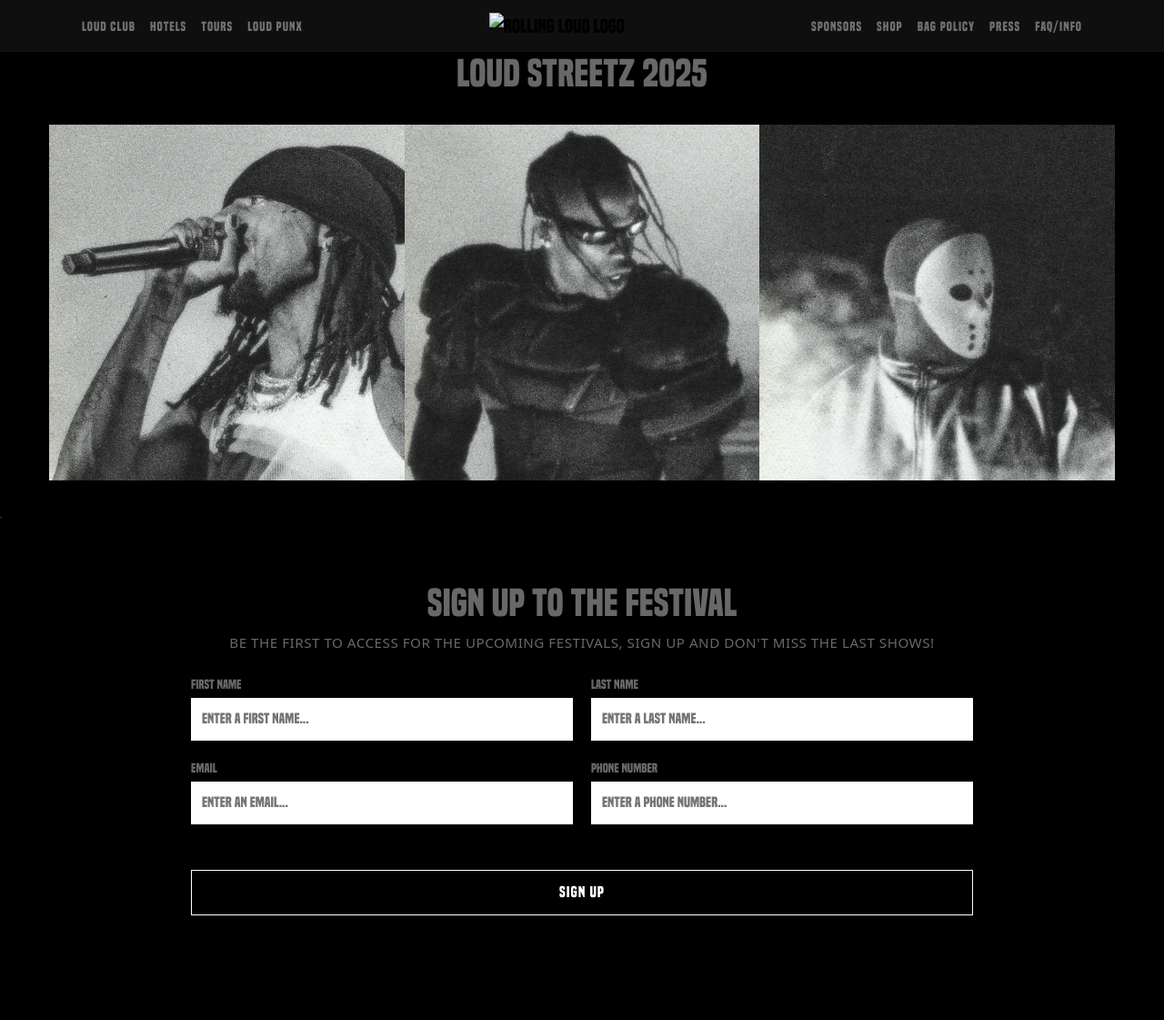
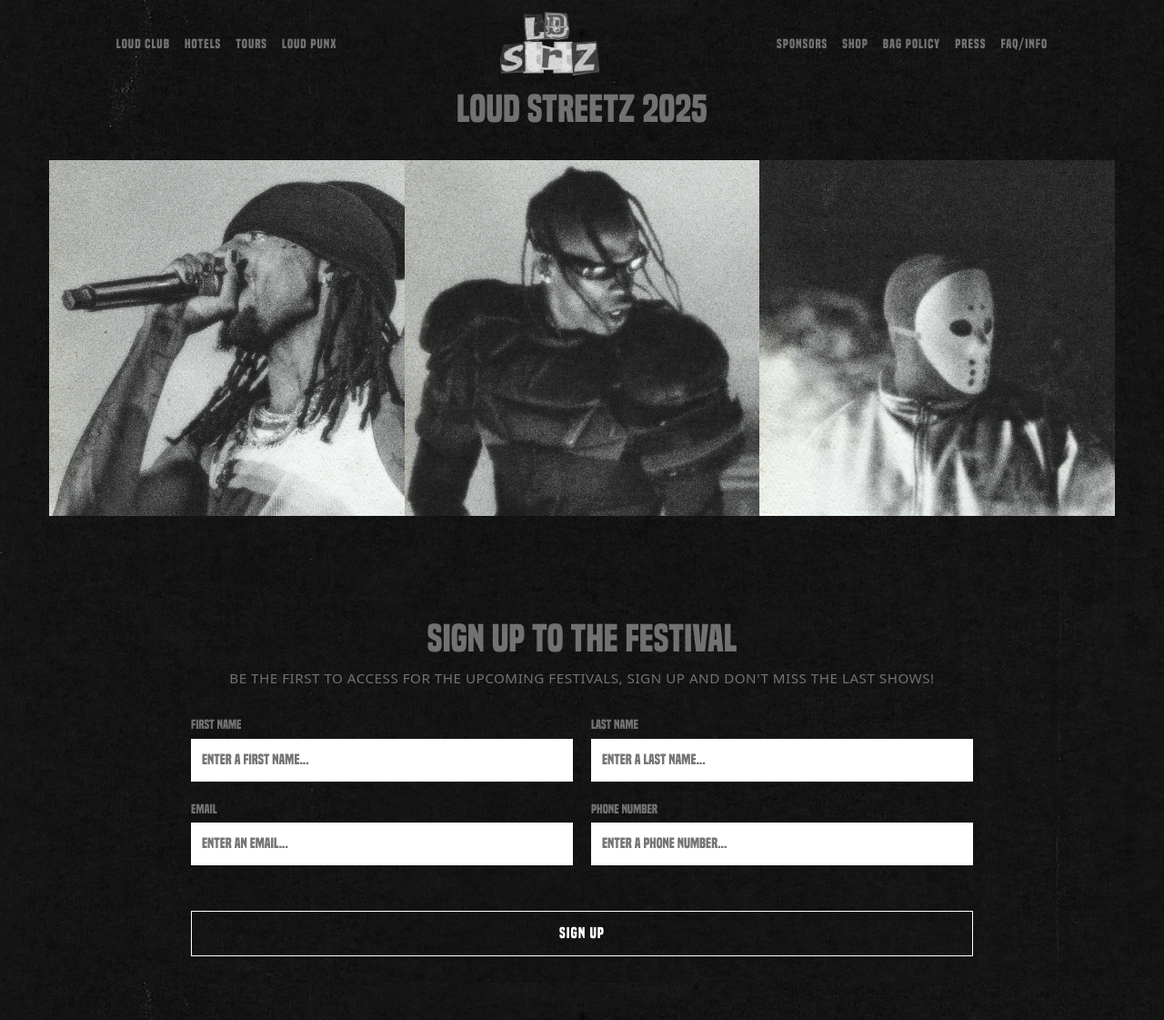
Before and after one commit to t4hher/Projet-scolaire, a PHP site: page / in a window 1280 px wide. Shown: the whole page at 91% size. Before the commit the page ends 1006 px from the top, so only its background shows below. Run offline with PHP 8.4, Linux system fonts and the light colour scheme.

Commit message:
I set the site icon and the background

```diff
--- a/css/style.css
+++ b/css/style.css
@@ -1,6 +1,8 @@
-
+body{
+  background-image: url("../images/background.png");
+  background-attachment: fixed;
+}
     .navbar {
-      background-color: #0f0f0f;
       padding: 1rem 0;
     }
     .navbar-nav .nav-link {
@@ -13,8 +15,13 @@
     .navbar-nav .nav-link:hover {
       color: #fff;
     }
+    .navbar-brand{
+      width: 20%;
+    }
     .navbar-brand img {
-      height: 40px;
+      height: 100%;
+      width: auto;
+
     }
     .navbar-collapse {
       justify-content: space-between;
@@ -104,7 +111,7 @@
     .submit-button {
       margin-top: 30px;
       padding: 12px 30px;
-      background-color: #000;
+      background-color: #00000000;
       color: #fff;
       border: 1px solid #fff;
       cursor: pointer;
--- a/index.php
+++ b/index.php
@@ -9,20 +9,20 @@
 </head>
 <body style="background-color: black; color: #cfcfcf80;" >
 <nav class="navbar navbar-expand-lg">
-  <div class="container d-flex justify-content-between align-items-center">
+  <div class="container d-flex justify-content-around align-items-center">
     <div class="d-flex">
-      <ul class="navbar-nav me-auto mb-2 mb-lg-0">
+      <ul class="navbar-nav ">
         <li class="nav-item"><a class="nav-link" href="#">Loud Club</a></li>
         <li class="nav-item"><a class="nav-link" href="#">Hotels</a></li>
         <li class="nav-item"><a class="nav-link" href="#">Tours</a></li>
         <li class="nav-item"><a class="nav-link" href="#">Loud Punx</a></li>
       </ul>
     </div>
-    <a class="navbar-brand mx-3" href="#">
-      <img src="" alt="Rolling Loud Logo">
+    <a class="navbar-brand d-flex justify-content-center align-items-center" href="#" style="width:300px;height:80px">
+      <img src="images/logo.png" alt="Rolling Loud Logo">
     </a>
     <div class="d-flex">
-      <ul class="navbar-nav ms-auto mb-2 mb-lg-0">
+      <ul class="navbar-nav ">
         <li class="nav-item"><a class="nav-link" href="#">Sponsors</a></li>
         <li class="nav-item"><a class="nav-link" href="#">Shop</a></li>
         <li class="nav-item"><a class="nav-link" href="#">Bag Policy</a></li>
@@ -32,7 +32,9 @@
     </div>
   </div>
 </nav>
-<h1>LOUD STREETZ 2025</h1>
+<div class="container">
+  <h1>LOUD STREETZ 2025</h1>
+</div>
 <br>
 <div class="container" >
     <img class="IMG1" src="images/index_pictures/carti.png" alt=""><img class="IMG1" src="images/index_pictures/travis.png" alt=""><img class="IMG1" src="images/index_pictures/ye.png" alt="">
@@ -41,7 +43,7 @@
 
 <section class="form-section text-center">
     <h1>SIGN UP TO THE FESTIVAL </h1>
-    <p class="mb-4">BE THE FIRST TO ACCESS FOR THE UPCOMING FESTIVALS, SIGN UP AND DON'T MISS THE LAST SHOWS!</p>
+    <p class="">BE THE FIRST TO ACCESS FOR THE UPCOMING FESTIVALS, SIGN UP AND DON'T MISS THE LAST SHOWS!</p>
         <form method="post" action="" >
       <div class="form-group">
         <label for="firstName">First Name</label>
```
Also changed, not shown: images/background.png (added), images/logo.png (added).
